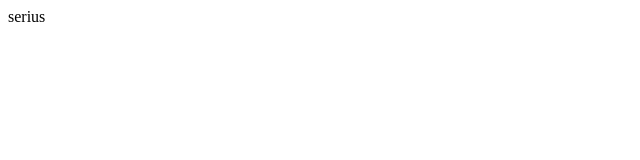
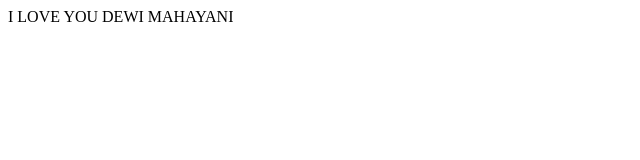
Before and after one commit to gusprasta/gusprasta.github.io, a plain HTML site: page index.html in a window 1280 px wide. Shown: the whole page, without its empty margins (0-640 px from the left). Drawn offline with Linux system fonts and the light colour scheme.

Commit message:
Update index.html

```diff
--- a/index.html
+++ b/index.html
@@ -7,6 +7,6 @@
     <title>Document</title>
 </head>
 <body>
-    serius
+    I LOVE YOU DEWI MAHAYANI
 </body>
 </html>
```
